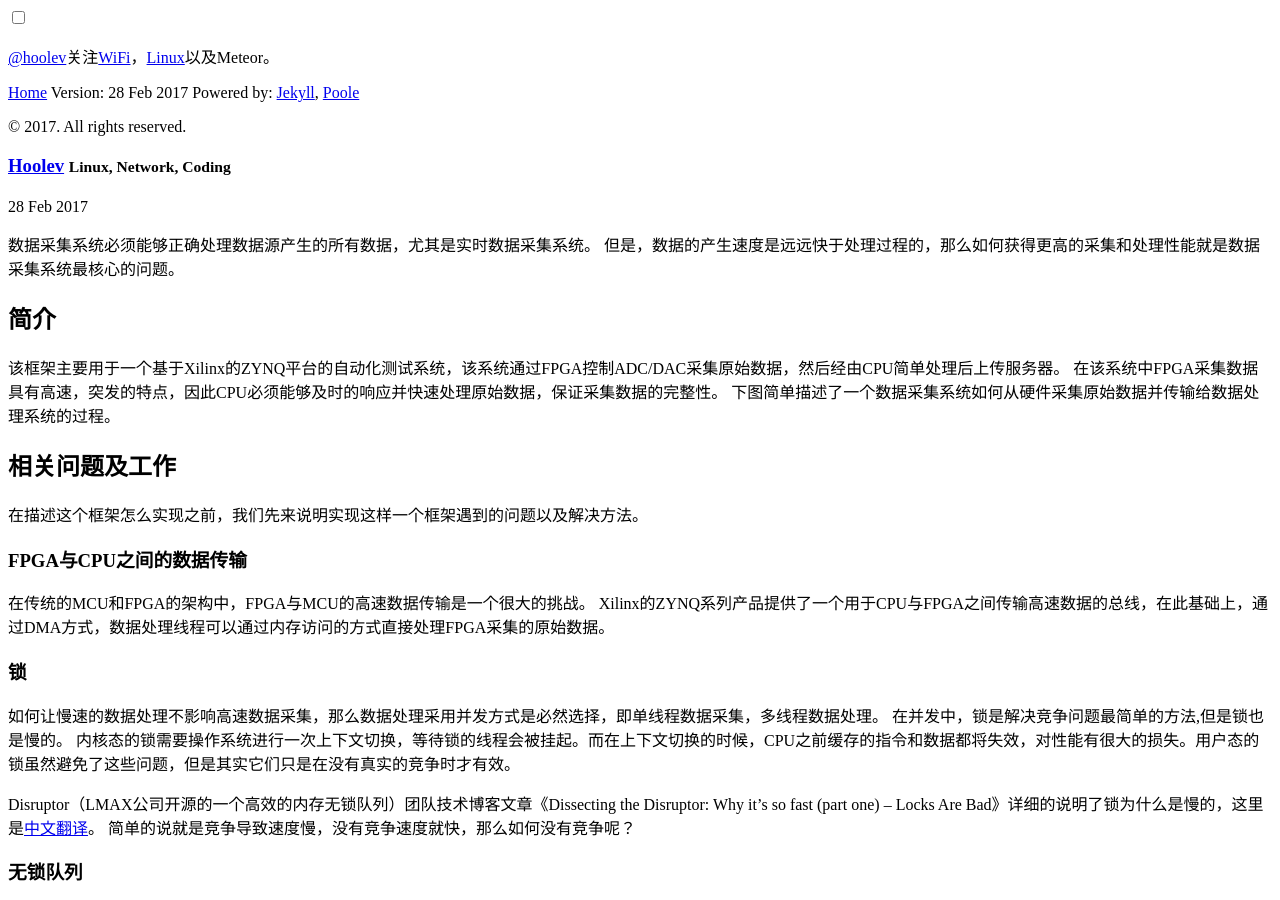
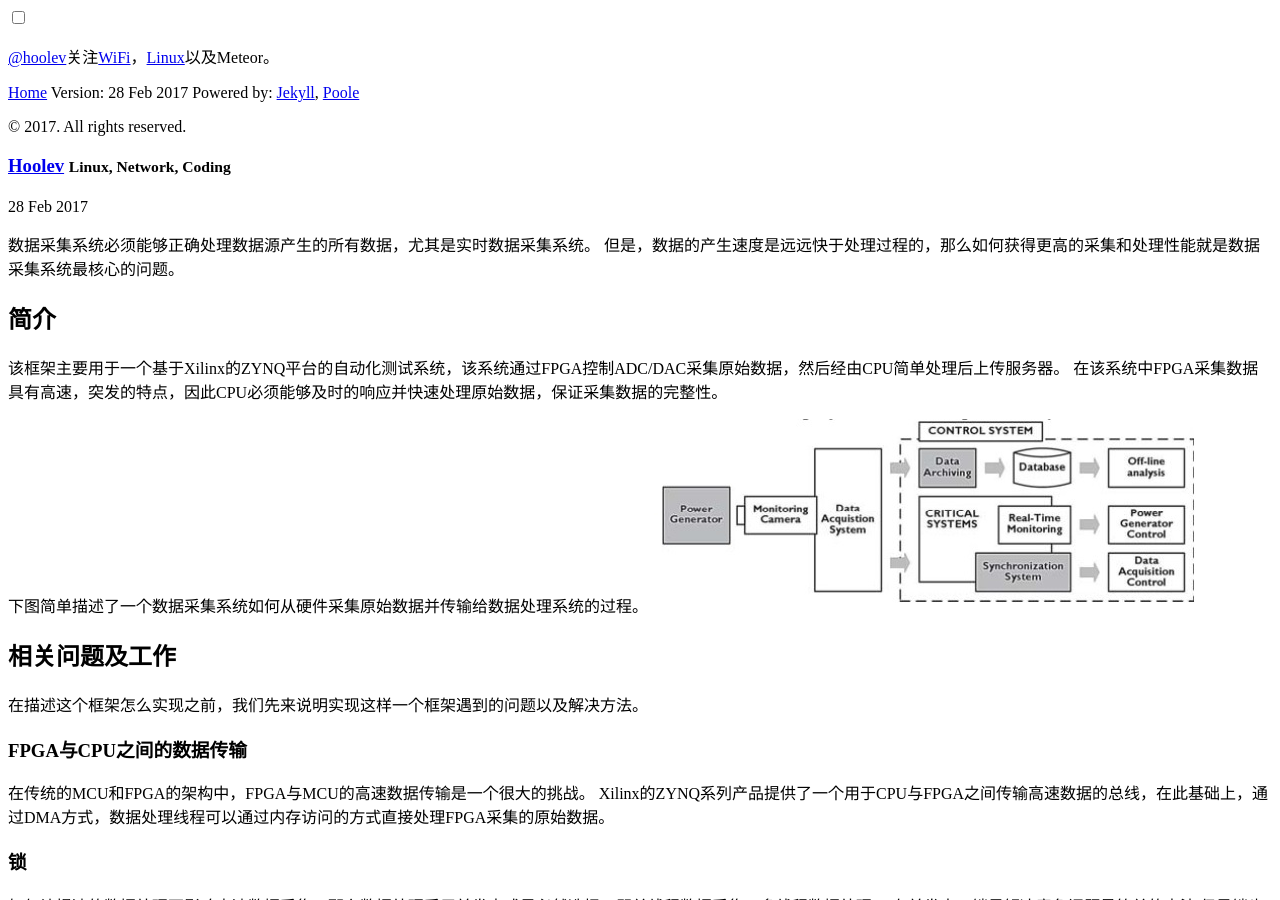
Before and after one commit to hoolev/hoolev.github.com, a Jekyll site: the page built from _posts/2017-02-24-high-performance-data-acquisition-system.md, in a window 1280 px wide and 900 px high. Built offline with Jekyll 4.4.1, drawn with Linux system fonts in a browser that asks for light colours; some web fonts are replaced; our own code applies the rules of GitHub Pages for plain Markdown files; Markdown is read by kramdown in place of the engine named in the settings; comment, search, counter and statistics services are not loaded.

Commit message:
Update 2017-02-24-high-performance-data-acquisition-system.md

```diff
--- a/_posts/2017-02-24-high-performance-data-acquisition-system.md
+++ b/_posts/2017-02-24-high-performance-data-acquisition-system.md
@@ -14,8 +14,9 @@ tags:
 ## 简介
 该框架主要用于一个基于Xilinx的ZYNQ平台的自动化测试系统，该系统通过FPGA控制ADC/DAC采集原始数据，然后经由CPU简单处理后上传服务器。
 在该系统中FPGA采集数据具有高速，突发的特点，因此CPU必须能够及时的响应并快速处理原始数据，保证采集数据的完整性。
+
 下图简单描述了一个数据采集系统如何从硬件采集原始数据并传输给数据处理系统的过程。
-![](images/iot/monitoring-data-workflow.jpg)
+![](/images/iot/monitoring-data-workflow.jpg)
 
 ## 相关问题及工作
 在描述这个框架怎么实现之前，我们先来说明实现这样一个框架遇到的问题以及解决方法。
```
Also changed, not shown: other parts of _posts/2017-02-24-high-performance-data-acquisition-system.md (+1 -1 lines).
